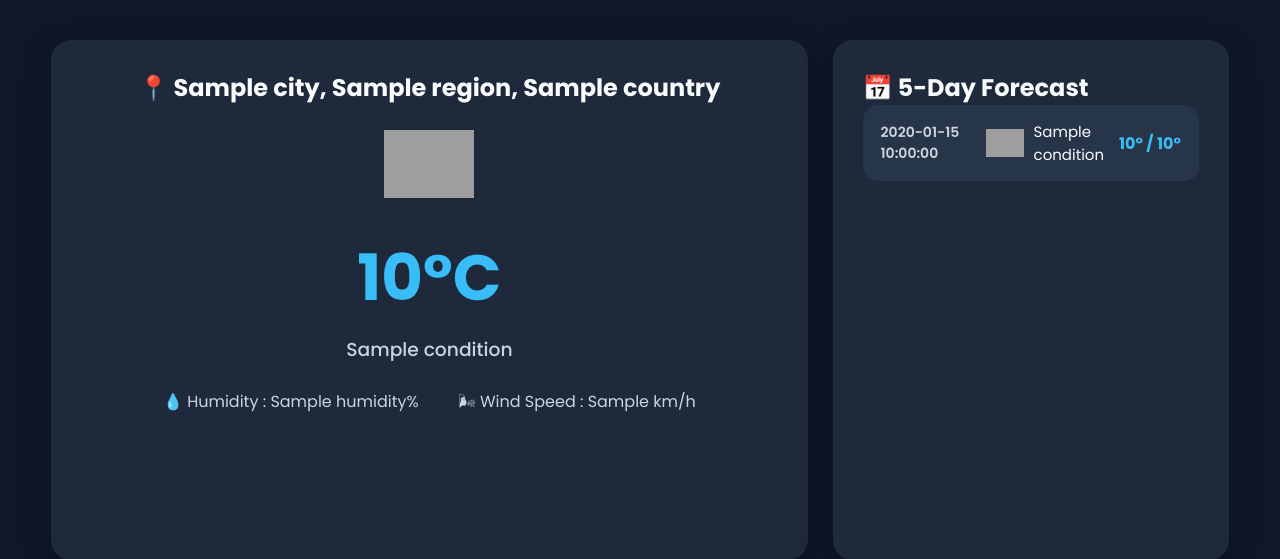
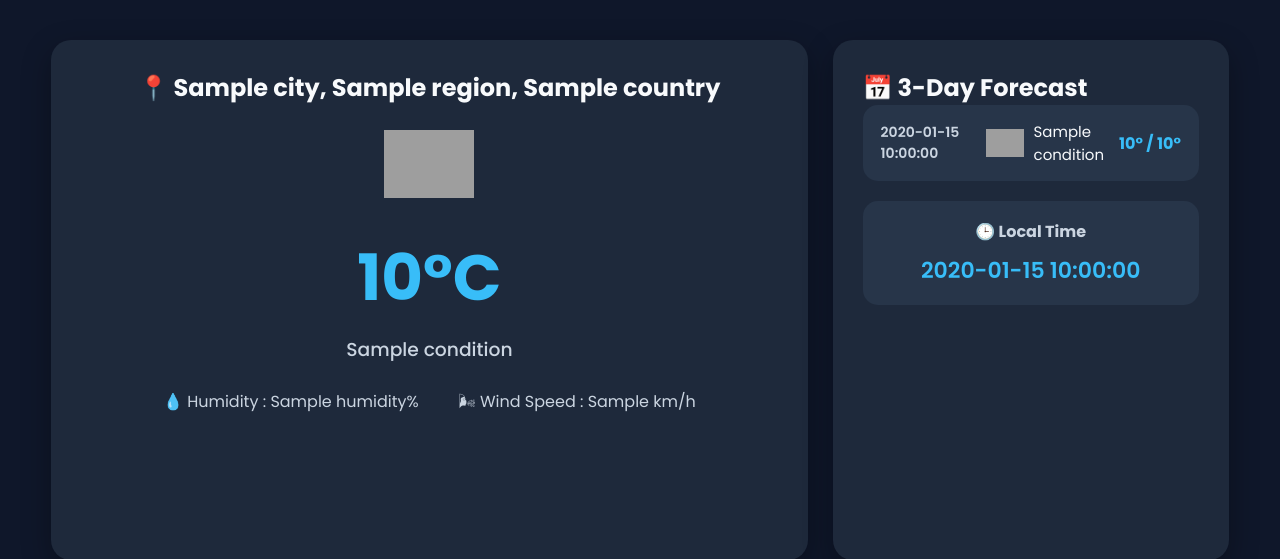
Before and after one commit to sahil-1819-r/Weather_Forecast_Pro, a Flask app: template templates/index.html in a window 1280 px wide. Shown: the part 95-654 px from the top of the page. Run offline with Flask 3, Linux system fonts and the light colour scheme; the template is opened without the code that fills it: most values are stand-ins (such as "Sample title", 1, 10 or a date in 2020); grey boxes are pictures that could not be loaded.

Commit message:
Update Forecast Panel

```diff
--- a/services/weather_service.py
+++ b/services/weather_service.py
@@ -70,7 +70,7 @@ def get_weather_by_coordinates(latitude,longitude):
 
 def get_forecast(city):
 
-     url= url = f"http://api.weatherapi.com/v1/forecast.json?key={API_KEY}&q={city}&days=5"
+     url= url = f"http://api.weatherapi.com/v1/forecast.json?key={API_KEY}&q={city}&days=3"
      response= requests.get(url)
      data= response.json()
 
--- a/static/css/style.css
+++ b/static/css/style.css
@@ -420,6 +420,40 @@ body{
 
 }
 
+.local-time-card{
+
+    margin-top:20px;
+
+    background:#273549;
+
+    border-radius:15px;
+
+    padding:18px;
+
+    text-align:center;
+
+}
+
+.local-time-card h3{
+
+    color:var(--gray);
+
+    font-size:16px;
+
+    margin-bottom:10px;
+
+}
+
+.local-time-card p{
+
+    font-size:22px;
+
+    font-weight:600;
+
+    color:var(--primary);
+
+}
+
 /* ===========================
    WEATHER HIGHLIGHTS
 =========================== */
--- a/templates/index.html
+++ b/templates/index.html
@@ -120,7 +120,7 @@ Home
 
                 <div class="forecast-panel">
 
-                            <h2>📅 5-Day Forecast</h2>
+                    <h2>📅 3-Day Forecast</h2>
 
                     {% if forecast %}
 
@@ -153,6 +153,18 @@ Home
                         {% endfor %}
 
                     </div>
+
+                    {% if weather %}
+
+                    <div class="local-time-card">
+
+                        <h3>🕒 Local Time</h3>
+
+                        <p>{{ weather.local_time }}</p>
+
+                    </div>
+
+                    {% endif %}
 
                     {% else %}
 
```
Lines whose indentation alone changed are shown as unchanged.
